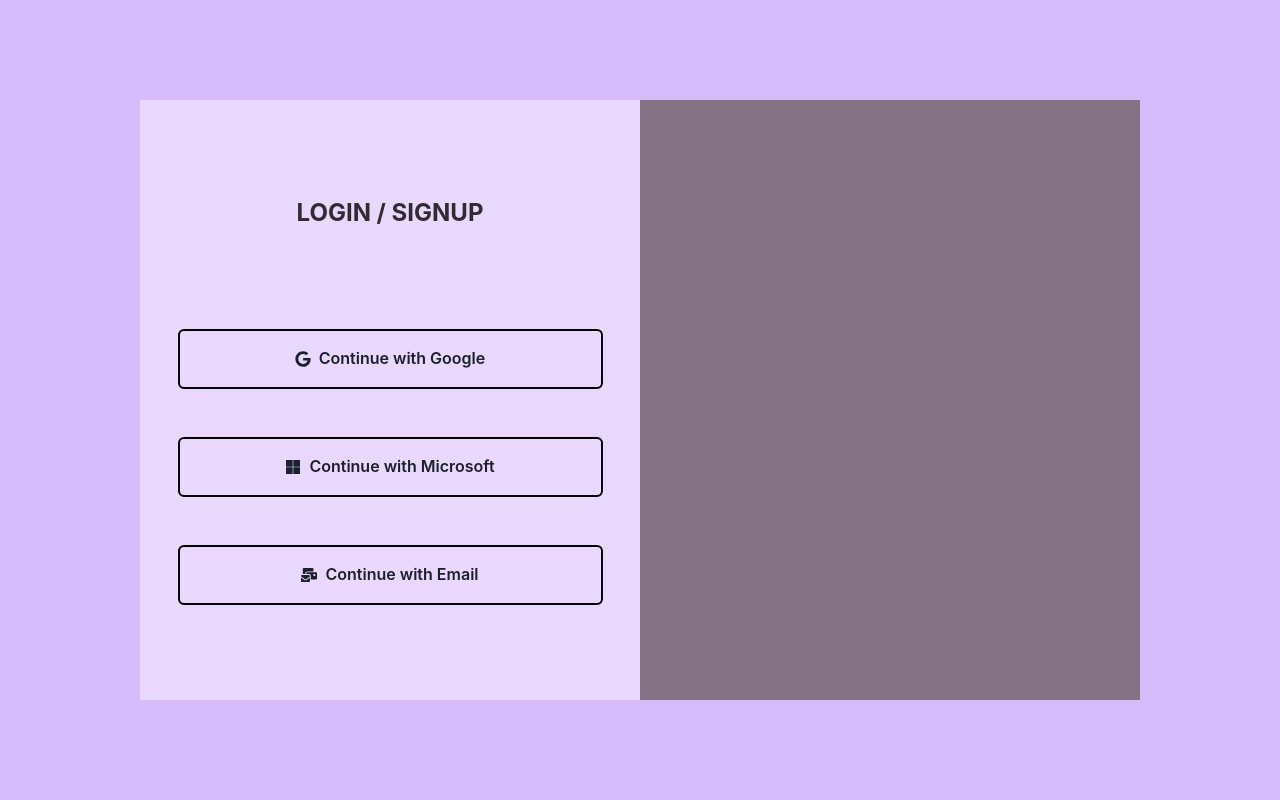
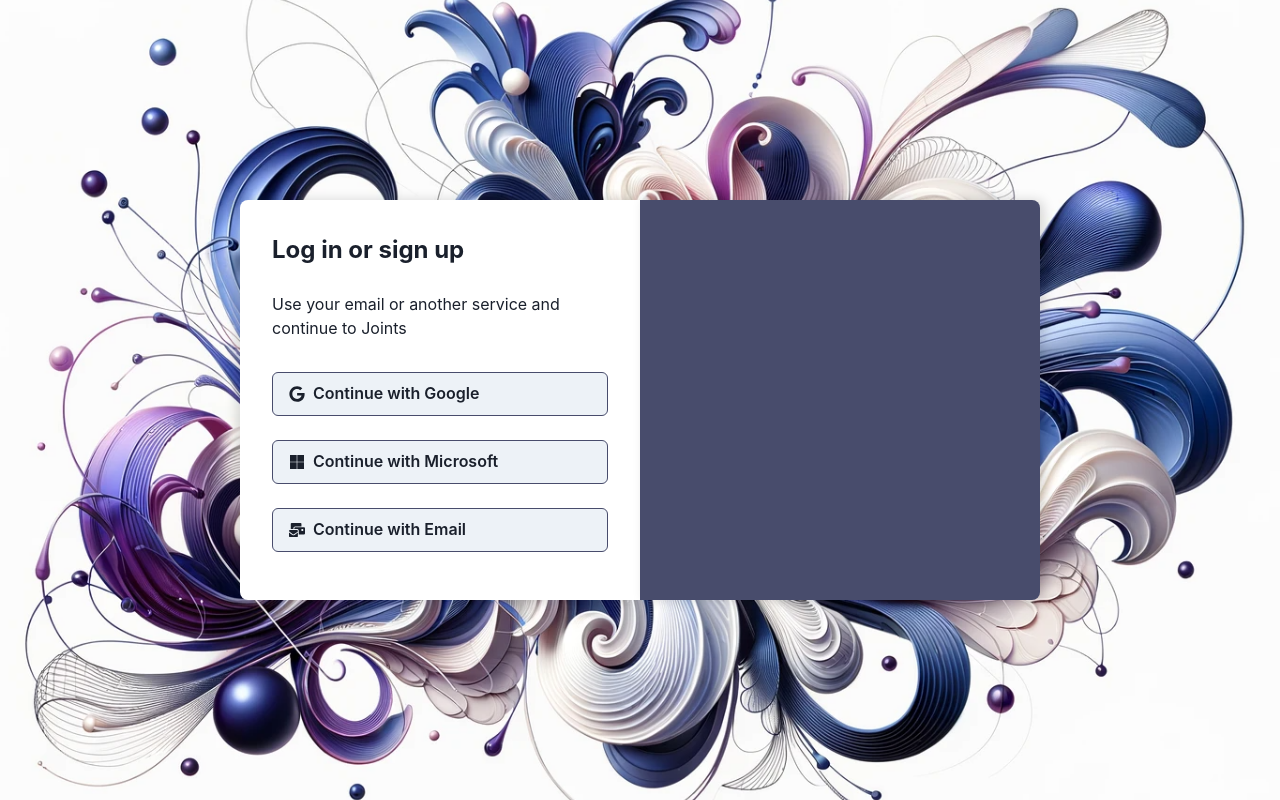
Before and after one commit to AG-2003/Group-Project, a React (Create React App) app in the folder frontend/: page / in a window 1280 px wide. Built offline with nearby package versions, Linux system fonts and the light colour scheme.

Commit message:
Login Page SCSS done

```diff
--- a/frontend/package.json
+++ b/frontend/package.json
@@ -20,8 +20,11 @@
     "react": "^18.2.0",
     "react-dom": "^18.2.0",
     "react-icons": "^4.12.0",
+    "react-router-dom": "^6.21.1",
     "react-scripts": "5.0.1",
+    "sass": "^1.69.7",
     "typescript": "^4.4.2",
+    "vite": "^5.0.10",
     "web-vitals": "^2.1.0"
   },
   "scripts": {
--- a/frontend/src/components/Auth/LoginForm.tsx
+++ b/frontend/src/components/Auth/LoginForm.tsx
@@ -1,42 +1,43 @@
-import React, { useEffect } from 'react';
+import React, { useEffect } from "react";
+import { VStack, Button, Box, HStack, Text } from "@chakra-ui/react";
+import { FaGoogle, FaMicrosoft, FaMailBulk } from "react-icons/fa";
+import { useNavigate } from "react-router-dom";
 import {
-    VStack,
-    Button,
-    Flex,
-    Box,
-    HStack,
-    Text
-} from '@chakra-ui/react';
-import { FaGoogle, FaMicrosoft, FaMailBulk } from 'react-icons/fa';
-import { useNavigate } from 'react-router-dom';
-import { auth, googleProvider, db, microsoftProvider } from "../../firebase-config"
+  auth,
+  googleProvider,
+  db,
+  microsoftProvider,
+} from "../../firebase-config";
 import { getRedirectResult, signInWithRedirect } from "firebase/auth";
 import { setDoc, doc } from "firebase/firestore";
-import { User } from 'firebase/auth'; // Import the User type from your Firebase authentication library
-
+import { User } from "firebase/auth"; // Import the User type from your Firebase authentication library
+import "./loginForm.scss";
+import authBg from "../../assets/auth-bg.png";
 
 export function LoginForm() {
-
   const navigate = useNavigate(); // Initialize the navigate function
 
-    let signInMethod = ''
+  const handleEmailLoginClick = () => {
+    navigate("/loginEmail");
+  };
+
+  let signInMethod = "";
   const signInWithGoogle = async () => {
     // Initiates the Google sign-in redirect when this function is called
     try {
-            signInMethod = 'g'
+      signInMethod = "g";
       await signInWithRedirect(auth, googleProvider);
-
     } catch (err) {
-            console.log(err)
+      console.log(err);
     }
   };
 
   const signInWithMicrosoft = async () => {
     try {
       // Use signInWithRedirect for Microsoft
-            signInMethod = 'm'
+      signInMethod = "m";
       await signInWithRedirect(auth, microsoftProvider);
-            navigate('/index');
+      navigate("/index");
     } catch (err) {
       console.error(err);
     }
@@ -44,34 +45,33 @@ export function LoginForm() {
 
   const saveGoogleUserToFirestore = async (user: User) => {
     if (user != null) {
-            const userRef = doc(db, 'users', user.uid);
-            setDoc(userRef, {
-                email: user?.email,
-
-            });
-        }
-    }
-
-    const saveMicrosoftUserToFirestore = (user: User | null) => {
-        if (user != null) {
-            const userRef = doc(db, 'users', user.uid);
+      const userRef = doc(db, "users", user.uid);
       setDoc(userRef, {
         email: user?.email,
       });
     }
+  };
+
+  const saveMicrosoftUserToFirestore = (user: User | null) => {
+    if (user != null) {
+      const userRef = doc(db, "users", user.uid);
+      setDoc(userRef, {
+        email: user?.email,
+      });
     }
+  };
 
   const handleRedirectSignIn = async () => {
     try {
       const result = await getRedirectResult(auth);
       const user = result?.user;
       if (user) {
-                if (signInMethod == 'g') {
+        if (signInMethod == "g") {
           await saveGoogleUserToFirestore(user);
         } else {
           await saveMicrosoftUserToFirestore(user);
         }
-                navigate('/index');  // Navigate to /index here
+        navigate("/index"); // Navigate to /index here
       }
     } catch (err) {
       console.error(err);
@@ -82,66 +82,40 @@ export function LoginForm() {
     handleRedirectSignIn();
   }, []);
 
-
-
   return (
-        <Flex
-            justifyContent="center"
-            alignItems="center"
-            height="100vh"
-            bg="purple.200"
-        >
-            <HStack spacing={0} >
-                <Box h="600px" w="500px" bg="purple.100">
-                    <VStack
-                        spacing={12}
-                        alignItems="center"
-                        justifyContent="center"
-                        height="100%"
-                    >
-                        <Text fontSize="2xl" fontWeight="bold" color="blackAlpha.800" paddingBottom={50}>
-                            LOGIN / SIGNUP
+    <div>
+      <img src={authBg} alt="Auth Background" className="background-image" />
+      <HStack className="login-form-container" spacing={0}>
+        <VStack className="form-stack">
+          <Text className="form-title">Log in or sign up</Text>
+          <Text className="form-subtitle">
+            Use your email or another service and continue to Joints
           </Text>
 
           <Button
             leftIcon={<FaGoogle />}
-                            w="85%"
-                            h="10%"
-                            variant="outline"
-                            border="solid 2px black"
-                            _hover={{ bg: "purple.300", color: "black", transform: "scale(1.08)" }}
+            className="button-google"
             onClick={signInWithGoogle}
           >
             Continue with Google
           </Button>
           <Button
             leftIcon={<FaMicrosoft />}
-                            w="85%"
-                            h="10%"
-                            variant="outline"
-                            border="solid 2px black"
-                            _hover={{ bg: "purple.300", color: "black", transform: "scale(1.08)" }}
+            className="button-microsoft"
             onClick={signInWithMicrosoft}
           >
             Continue with Microsoft
           </Button>
           <Button
             leftIcon={<FaMailBulk />}
-                            w="85%"
-                            h="10%"
-                            variant="outline"
-                            border="solid 2px black"
-                            _hover={{ bg: "purple.300", color: "black", transform: "scale(1.08)" }}
-                            onClick={() => { navigate('/loginEmail') }}
+            className="button-email"
+            onClick={handleEmailLoginClick}
           >
             Continue with Email
           </Button>
         </VStack>
-                </Box>
-                <Box h="600px" w='500px' bg="#857385">
-                    {/* Other content */}
-                </Box>
+        <Box className="empty-stack"></Box>
       </HStack>
-        </Flex>
+    </div>
   );
 }
--- /dev/null
+++ b/frontend/src/components/Auth/loginForm.scss
@@ -0,0 +1,66 @@
+
+.background-image {
+  position: absolute;
+  top: 0;
+  left: 0;
+  width: 100%;
+  height: 100%;
+  object-fit: cover;
+}
+
+.login-form-container {
+    position: relative; // This creates a new stacking context
+    justify-content: center;
+    align-items: center;
+    height: 100vh;
+
+    .form-stack {
+      z-index: 1; // Ensure that the form is above the pseudo-element
+      max-width: 400px;
+      height: 400px;
+      padding: 2rem;
+      background-color: #ffffff; // This should be semi-transparent if you want to see the bg through it
+      box-shadow: -4px 0 12px rgba(0, 0, 0, 0.15);
+      border-radius: 8px 0px 0px 8px;
+      align-items: flex-start;
+    }
+
+  .form-title {
+    font-size: 24px; // Convert Chakra UI token to px
+    font-weight: bold;
+    color: #1a202c; // Assuming this is blackAlpha.800 in Chakra UI
+    margin-bottom: 16px;
+  }
+
+  .form-subtitle {
+    font-size: 16px;
+    color: #1a202c; // Assuming this is blackAlpha.800 in Chakra UI
+    margin-bottom: 24px;
+  }
+
+  .button-google,
+  .button-microsoft,
+  .button-email {
+    height: 50px; // Adjust as needed
+    width: 100%;
+    margin-bottom: 16px;
+    border: solid 1px #484c6c;
+    justify-content: flex-start; // Align icon and text to the start
+
+    &:hover {
+      background-color: #c4c4ff; // Assuming this is purple.300 in Chakra UI
+      color: black;
+      transform: scale(1.05);
+    }
+  }
+
+  .empty-stack {
+    z-index: 1; // Also ensure this is above the pseudo-element
+    width: 400px; // Adjust the width as necessary
+    height: 400px;
+    padding: 2rem;
+    background-color: #484c6c; // Assuming this is purple.100 in Chakra UI
+    box-shadow: 4px 0 12px rgba(0, 0, 0, 0.15); // Shadow only on the right edge
+    border-radius: 0px 8px 8px 0px;
+  }
+}
```
Also changed, not shown: frontend/src/pages/Auth/Login.tsx (+4 -8 lines), frontend/src/assets/auth-bg.png (added), 1 other file (tests, documents, lock files or other folders). Lines whose indentation alone changed are shown as unchanged.
